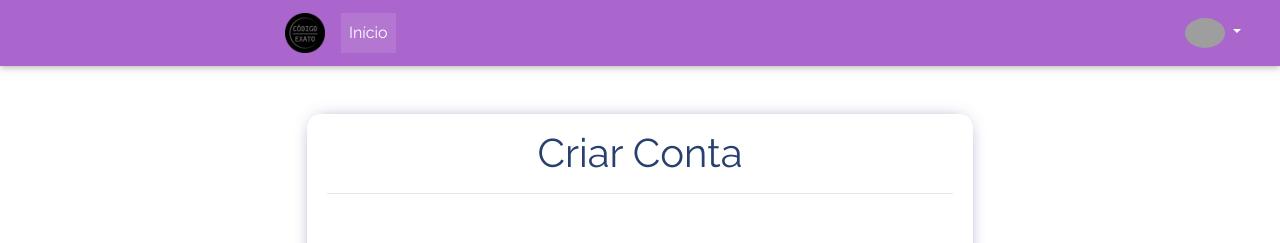
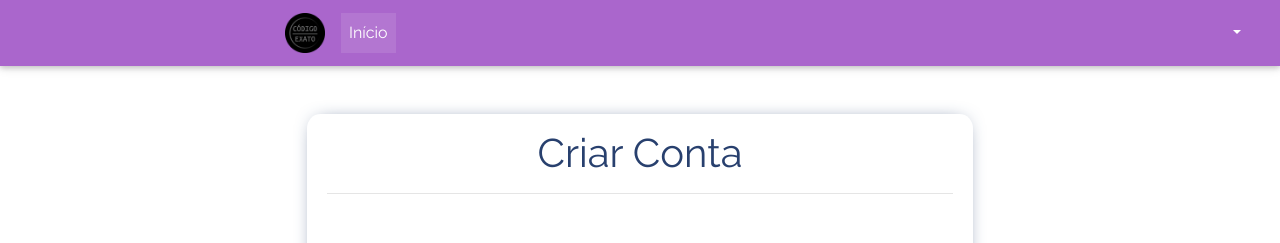
Before and after one commit to edcarlosneves/calibration-curve, a Django app: page /accounts/register/ in a window 1280 px wide. Shown: the top 243 px of the page. Run offline with Django 3.2, Linux system fonts and the light colour scheme; some libraries are stand-ins or nearby versions; grey boxes are pictures that could not be loaded.

Commit message:
Removendo avatar e exibindo apenas o nome de quem está logado

```diff
--- a/templates/base.html
+++ b/templates/base.html
@@ -61,9 +61,11 @@
                 <li class="nav-item avatar dropdown">
                     <a class="nav-link dropdown-toggle" id="navbarDropdownMenuLink-55" data-toggle="dropdown"
                        aria-haspopup="true" aria-expanded="false">
-                        <img src="https://avatars1.githubusercontent.com/u/12738305?s=460&u=7d429fbbf0c4c289fb4a469a680a6a51dd49fb5f&v=4"
-                             class="rounded-circle z-depth-0"
-                             alt="avatar image" style="height: 30px;">
+                        {% if user.first_name and user.last_name %}
+                            {{ user.first_name }} {{ user.last_name }}
+                        {% else %}
+                            {{ user.username }}
+                        {% endif %}
                     </a>
                     <div class="dropdown-menu dropdown-menu-lg-right dropdown-secondary"
                          aria-labelledby="navbarDropdownMenuLink-55">
```
